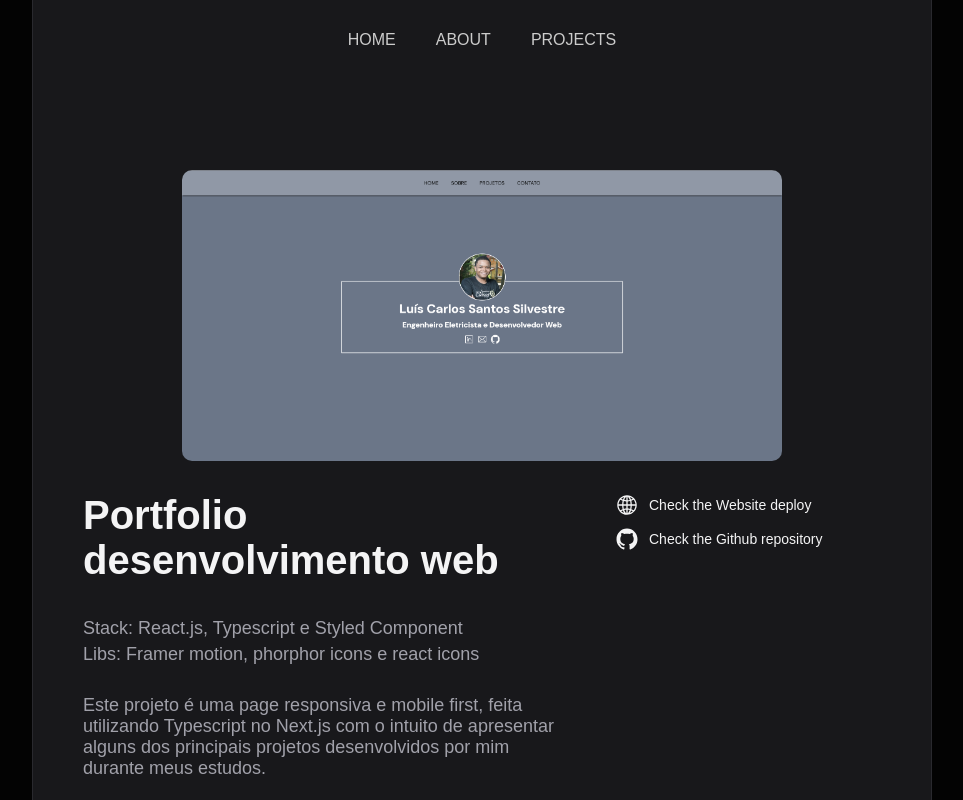
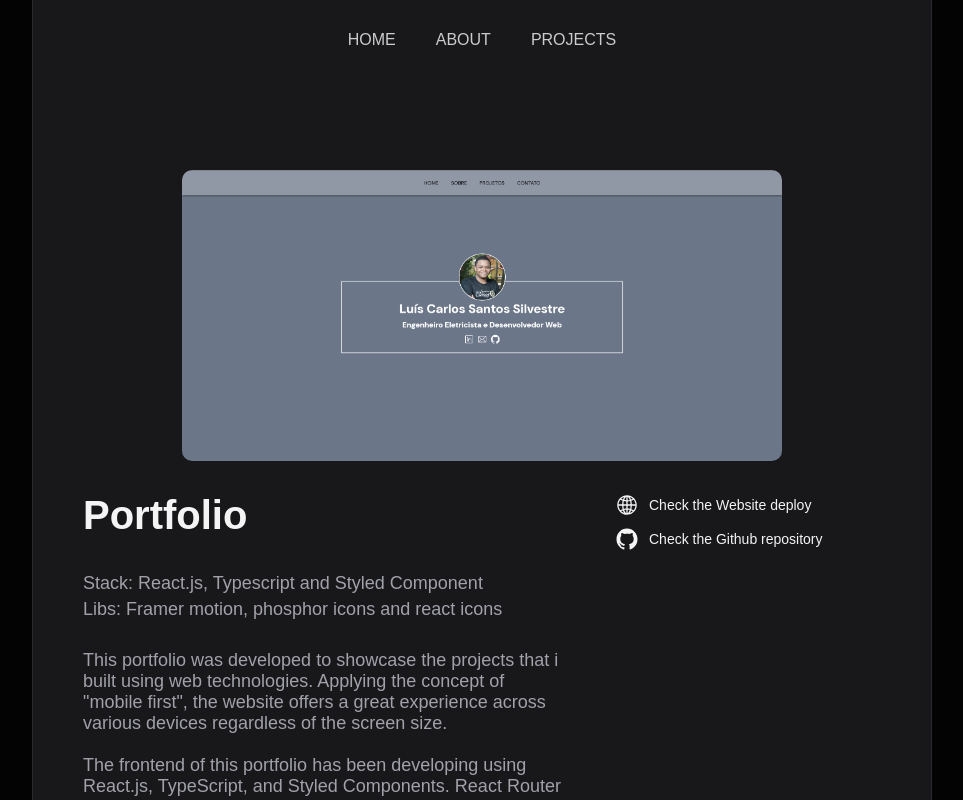
Before and after one commit to Lucal22/lucal-portfolio-3.0, a React (Vite) app: page /projects/0 in a window 1280 px wide. Shown: the top 800 px of the page, without its empty margins (158-1121 px from the left). Built offline with nearby package versions, Linux system fonts and the light colour scheme.

Commit message:
Portfolio project description added.

```diff
--- a/src/container/Footer/styles.ts
+++ b/src/container/Footer/styles.ts
@@ -19,6 +19,6 @@ export const Container = styled.div`
 `;
 
 export const Content = styled.div`
-  padding-top: 5rem;
+  padding-top: 15rem;
   padding-bottom: 1rem;
 `;
--- a/src/page/ProjectContentPage/index.tsx
+++ b/src/page/ProjectContentPage/index.tsx
@@ -4,7 +4,6 @@ import Content from '../../container/Content';
 
 export default function ProjectContentPage() {
   const { slug } = useParams();
-  console.log(slug);
 
   return (
     <>
--- a/src/page/ProjectContentPage/projects.ts
+++ b/src/page/ProjectContentPage/projects.ts
@@ -3,16 +3,22 @@ import images from '../../assets/index';
 export const projects = [
   {
     id: 0,
-    title: 'Portfolio desenvolvimento web',
+    title: 'Portfolio',
     image: {
       url: images.portfolio,
       alt: 'Imagem da frontpage do portfolio',
     },
-    description: '',
-    content:
-      'Este projeto é uma page responsiva e mobile first, feita utilizando Typescript no Next.js com o intuito de apresentar alguns dos principais projetos desenvolvidos por mim durante meus estudos.',
-    stack: 'React.js, Typescript e Styled Component',
-    libs: 'Framer motion, phorphor icons e react icons',
+    description:
+      'A Portifolio created using React.js, Typescript and Styled Components.',
+    content: `This portfolio was developed to showcase the projects that i built using web technologies. Applying the concept of "mobile first", the website offers a great experience across various devices regardless of the screen size.
+
+    The frontend of this portfolio has been developing using React.js, TypeScript, and Styled Components.  React Router was implemented to create navigation and dynamic rounting. Framer motion was incorporated to make the motion of the description section in both about and projects page.
+
+    To ensure the reliability and functionality of the components, testing was conducted using the Jest library. Furthermore, this project was successfully deployed on Hostinger.
+
+    `,
+    stack: 'React.js, Typescript and Styled Component',
+    libs: 'Framer motion, phosphor icons and react icons',
     links: {
       github: 'https://github.com/Lucal22/lucal-portfolio-2.0',
       website: 'https://vercel.com/lucal22/portfolio-lucal',
--- a/src/page/ProjectsPage/index.tsx
+++ b/src/page/ProjectsPage/index.tsx
@@ -1,4 +1,3 @@
-import React from 'react';
 import Projects from '../../container/Projects';
 
 export default function ProjectsPage() {
```
